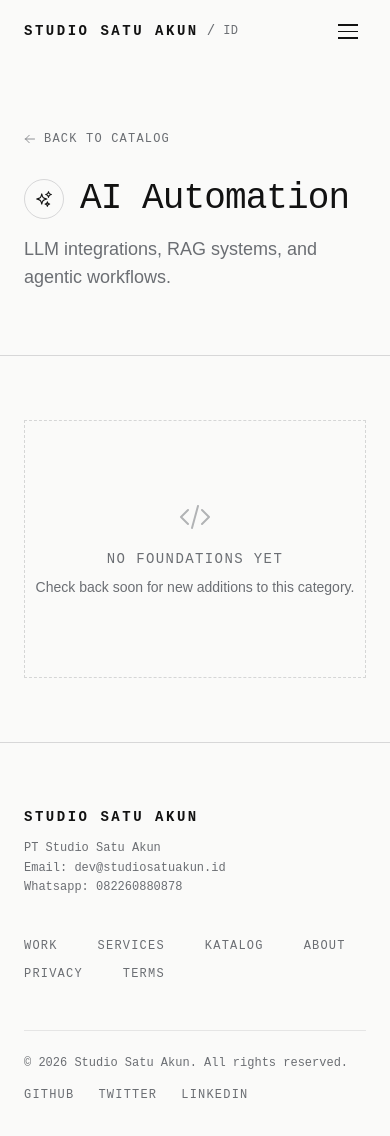
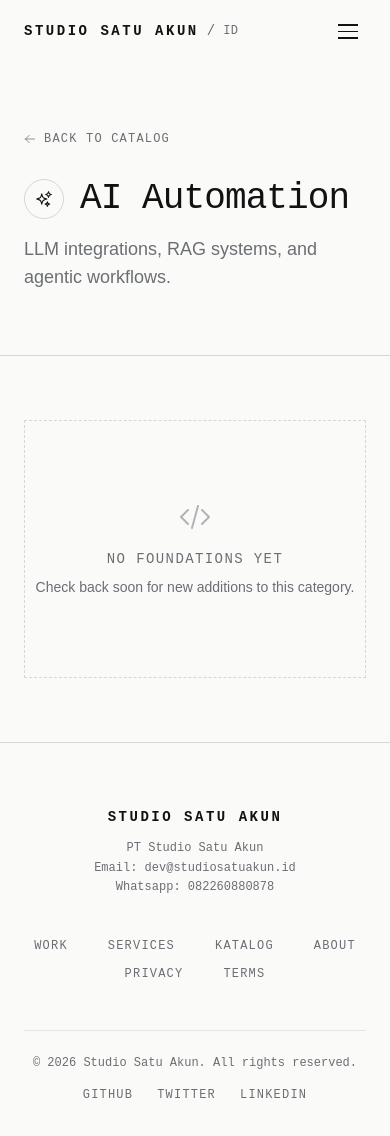
Before and after one commit to studiosatuakun-max/studiosatuakun, a Next.js app: page /katalog/ai-automation in a window 390 px wide. Shown: the top 1136 px of the page. Built offline with nearby package versions, Linux system fonts and the light colour scheme.

Commit message:
fix: hero background, link konsultasi to WA, center footer on mobile

```diff
--- a/src/app/home/components/HeroSection.tsx
+++ b/src/app/home/components/HeroSection.tsx
@@ -15,7 +15,7 @@ export default function HeroSection() {
           src="/hero-bg.jpg"
           alt="Developer desk from above — mechanical keyboard with blue backlit keys, monitor showing block editor, notebook with wireframes, ceramic mug"
           fill
-          className="object-cover object-center"
+          className="w-full h-full object-cover object-center"
           priority
         />
 
--- a/src/components/Footer.tsx
+++ b/src/components/Footer.tsx
@@ -7,7 +7,7 @@ export default function Footer() {
         {/* Arc pattern: logo+tagline left, links right */}
         <div className="flex flex-col md:flex-row md:items-start justify-between gap-10">
           {/* Left */}
-          <div className="flex flex-col gap-3">
+          <div className="flex flex-col items-center md:items-start text-center md:text-left gap-3">
             <span className="font-mono text-sm font-semibold tracking-widest2 text-ink uppercase">
               Studio Satu Akun
             </span>
@@ -16,12 +16,15 @@ export default function Footer() {
               <br />
               Email: dev@studiosatuakun.id
               <br />
-              Whatsapp: 082260880878
+              Whatsapp:{' '}
+              <a href="https://wa.me/6282260880878" target="_blank" rel="noopener noreferrer" className="hover:text-ink transition-colors duration-200">
+                082260880878
+              </a>
             </p>
           </div>
 
           {/* Right links */}
-          <div className="flex flex-wrap gap-x-10 gap-y-3">
+          <div className="flex flex-wrap justify-center md:justify-end gap-x-10 gap-y-3">
             {[
               { label: 'Work', href: '#work' },
               { label: 'Services', href: '#services' },
@@ -42,7 +45,7 @@ export default function Footer() {
         </div>
 
         {/* Bottom row */}
-        <div className="mt-12 pt-6 border-t border-[rgba(107,110,115,0.15)] flex flex-col md:flex-row items-start md:items-center justify-between gap-4">
+        <div className="mt-12 pt-6 border-t border-[rgba(107,110,115,0.15)] flex flex-col md:flex-row items-center justify-between gap-4">
           <span className="font-mono text-xs text-graphite">
             © 2026 Studio Satu Akun. All rights reserved.
           </span>
--- a/src/components/Header.tsx
+++ b/src/components/Header.tsx
@@ -43,7 +43,8 @@ export default function Header() {
             </a>
           ))}
           <a
-            href="#katalog"
+            href="https://wa.me/6282260880878"
+            target="_blank" rel="noopener noreferrer"
             className="font-mono text-xs uppercase tracking-widest px-4 py-2 bg-ink text-paper hover:bg-accent transition-colors duration-200"
           >
             Mulai Konsultasi
@@ -86,7 +87,8 @@ export default function Header() {
             </a>
           ))}
           <a
-            href="#katalog"
+            href="https://wa.me/6282260880878"
+            target="_blank" rel="noopener noreferrer"
             onClick={() => setMenuOpen(false)}
             className="mt-4 font-mono text-sm uppercase tracking-widest px-8 py-4 bg-ink text-paper hover:bg-accent transition-colors duration-200"
           >
```
